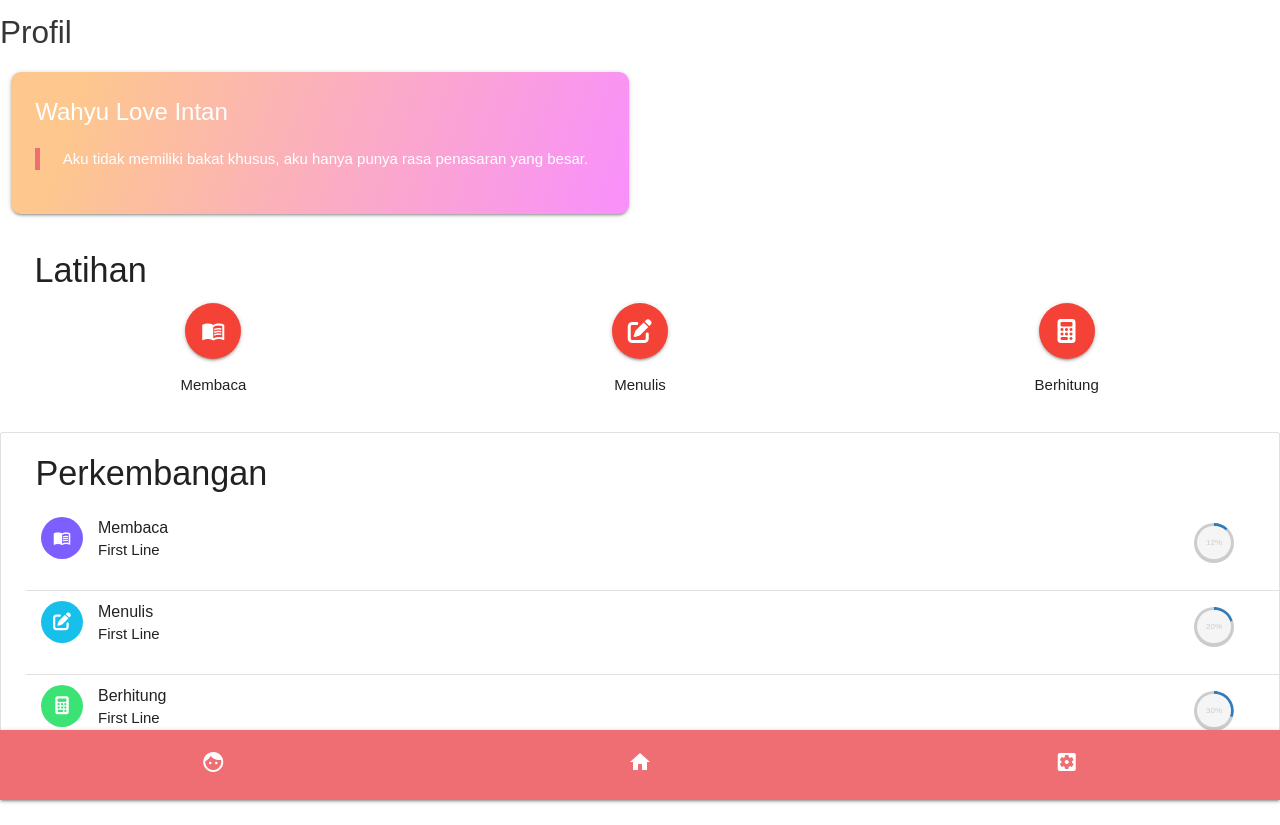
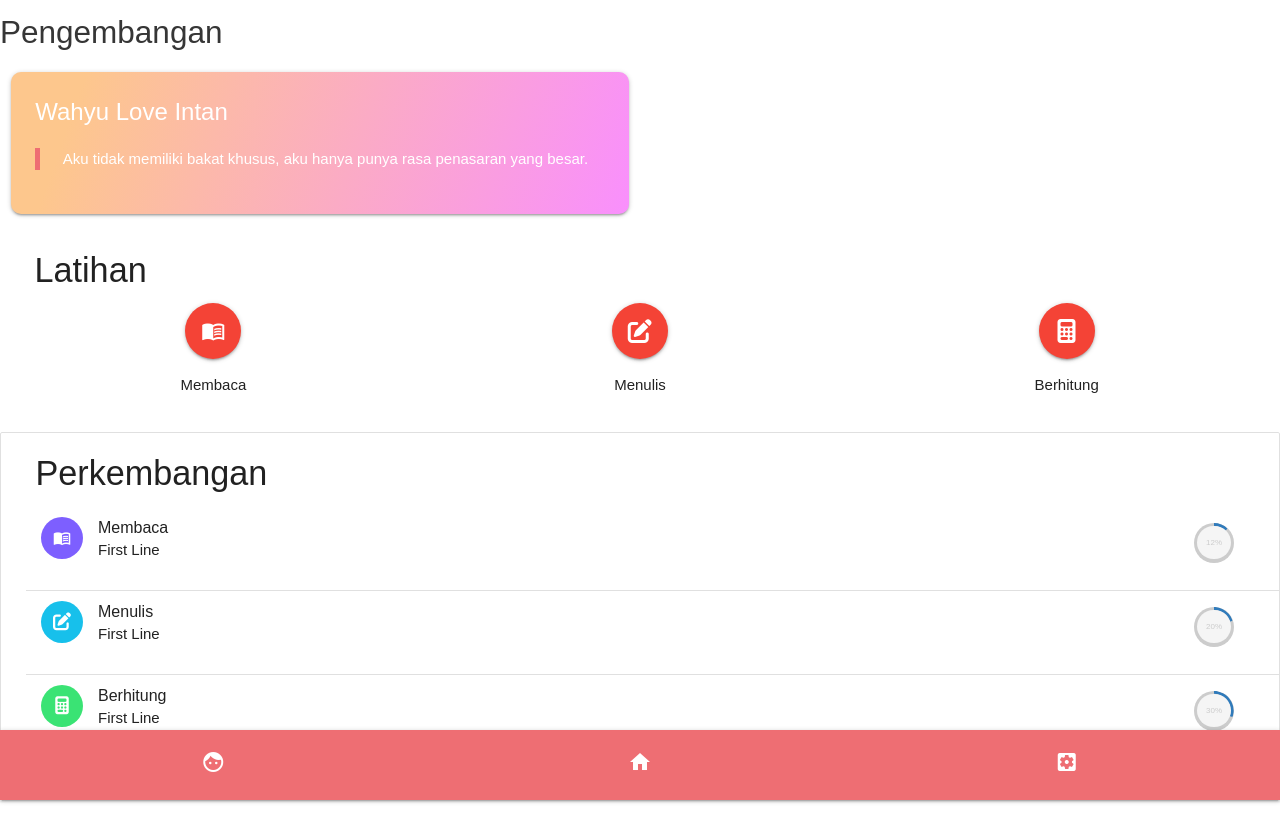
Before and after one commit to fadhfaiz/gemastik-disleksia, a plain HTML site: page dist/profile.html in a window 1280 px wide. Drawn offline with nearby package versions, Linux system fonts and the light colour scheme.

Commit message:
mengganti judul halaman profile

```diff
--- a/dist/profile.html
+++ b/dist/profile.html
@@ -30,7 +30,7 @@
 <body>
     <nav class="no-shadows">
         <div class="nav-wrapper top-navbar">
-            <a href="#!" class="brand-logo  top-navbartext">Profil</a>
+            <a href="#!" class="brand-logo  top-navbartext">Pengembangan</a>
             <a href="#" data-target="mobile-demo" class="sidenav-trigger"><i class="material-icons">menu</i></a>
 
         </div>
```
